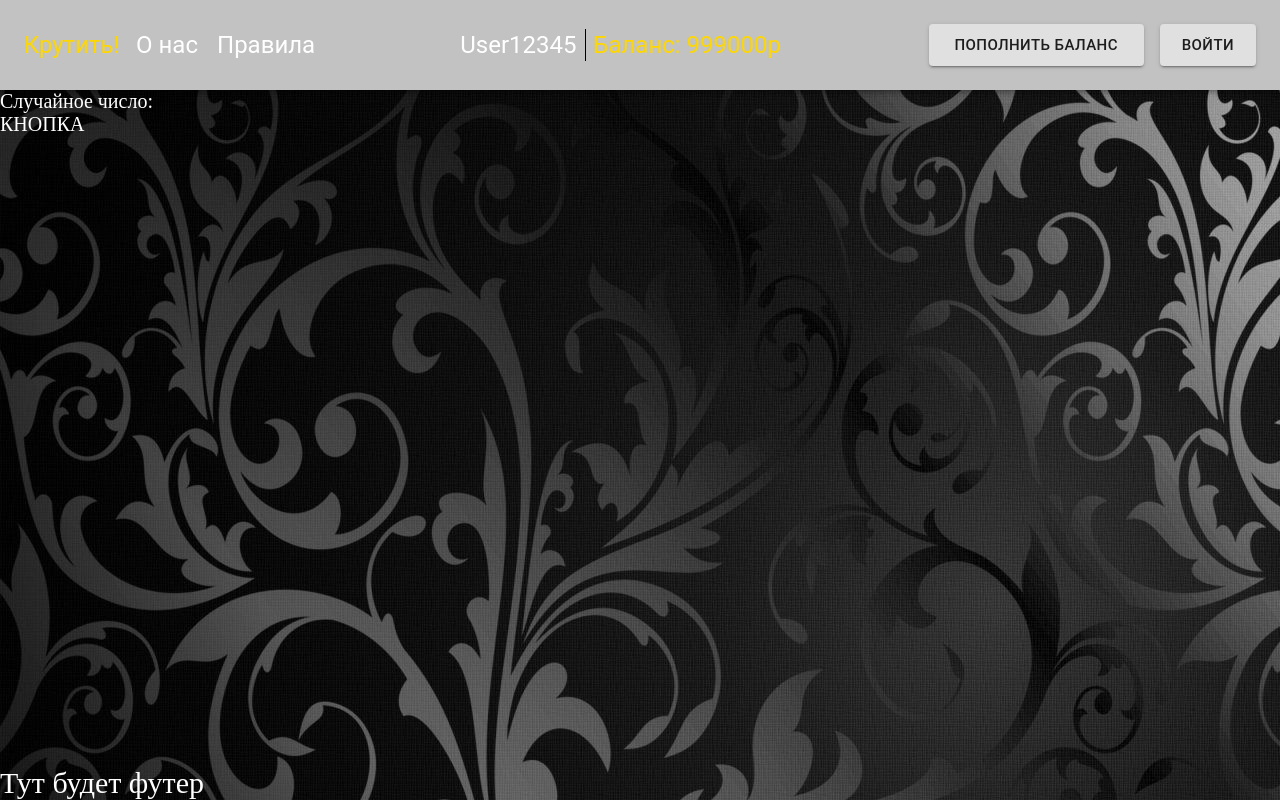
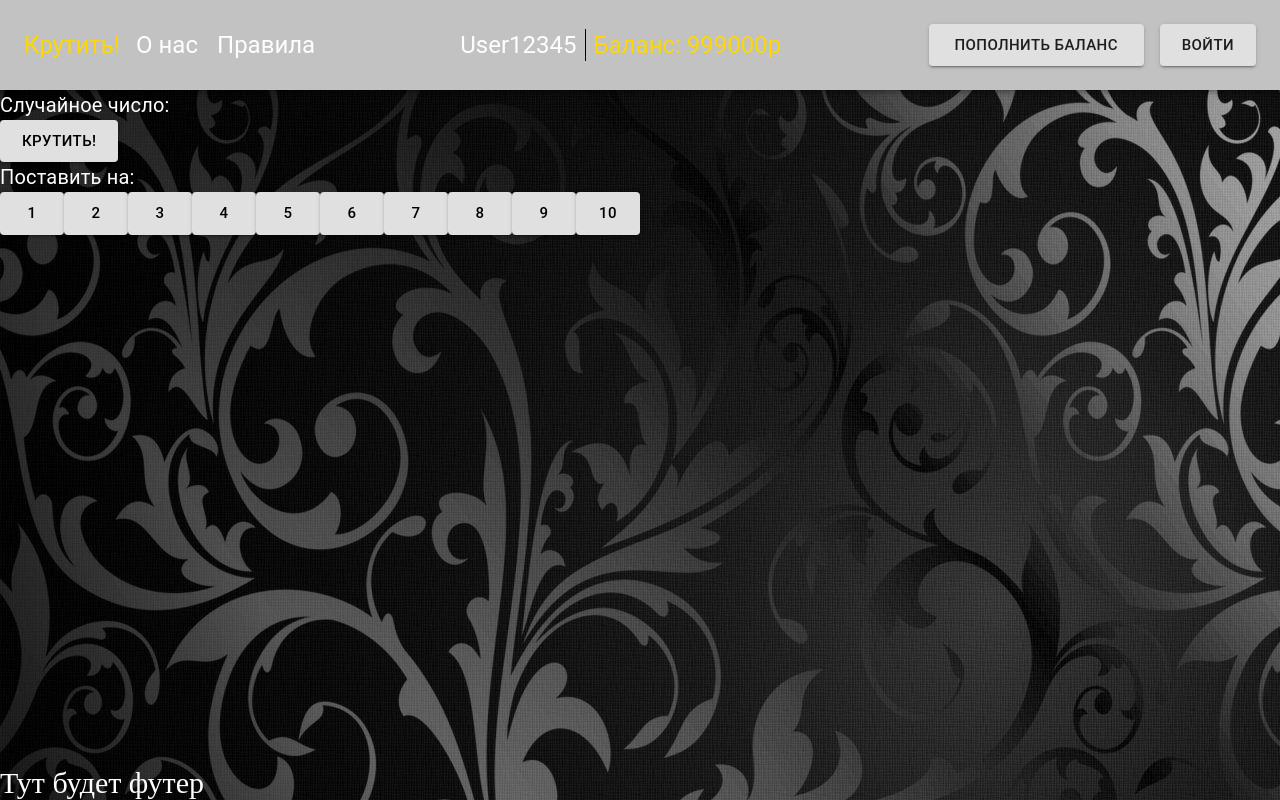
Before and after one commit to suba177/casino-pet-project, a React (Vite) app: page / in a window 1280 px wide. Built offline with nearby package versions, Linux system fonts and the light colour scheme.

Commit message:
working code

```diff
--- a/src/components/Wheel.tsx
+++ b/src/components/Wheel.tsx
@@ -1,8 +1,11 @@
 import { useDispatch, useSelector } from "react-redux";
+import Button from "@mui/material/Button";
+import { Typography } from "@mui/material";
 
 export default function Wheel() {
   const dispatch = useDispatch();
   const value = useSelector((state) => state.casinoReducer.value);
+  const betButton = [1, 2, 3, 4, 5, 6, 7, 8, 9, 10];
 
   const getInteger = () => {
     const randomInteger = () => {
@@ -15,9 +18,26 @@ export default function Wheel() {
   };
 
   return (
-    <div style={{ color: "white", fontSize: "20px" }}>
-      <div>Cлучайное число: {value}</div>
-      <button onClick={() => getInteger()}>КНОПКА</button>
-    </div>
+    <>
+      <Typography sx={{ color: "white", fontSize: "20px" }}>
+        Cлучайное число: {value}
+      </Typography>
+      <Button
+        onClick={() => getInteger()}
+        color="inherit"
+        size="large"
+        variant="contained"
+      >
+        Крутить!
+      </Button>
+      <Typography sx={{ color: "white", fontSize: "20px" }}>
+        Поставить на:
+      </Typography>
+      {betButton.map((item, index) => (
+        <Button color="inherit" size="large" variant="contained" key={index}>
+          {item}
+        </Button>
+      ))}
+    </>
   );
 }
```
